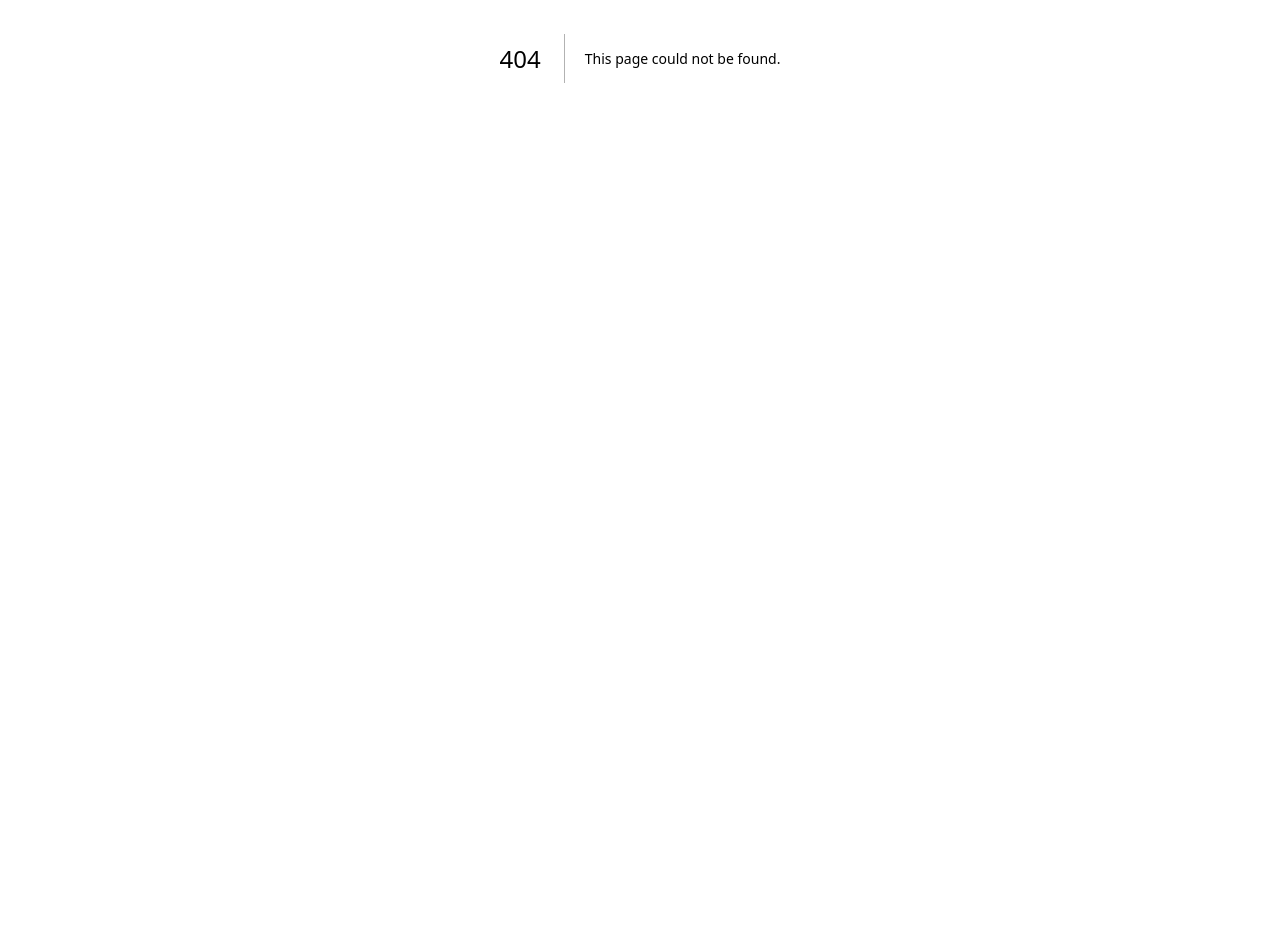
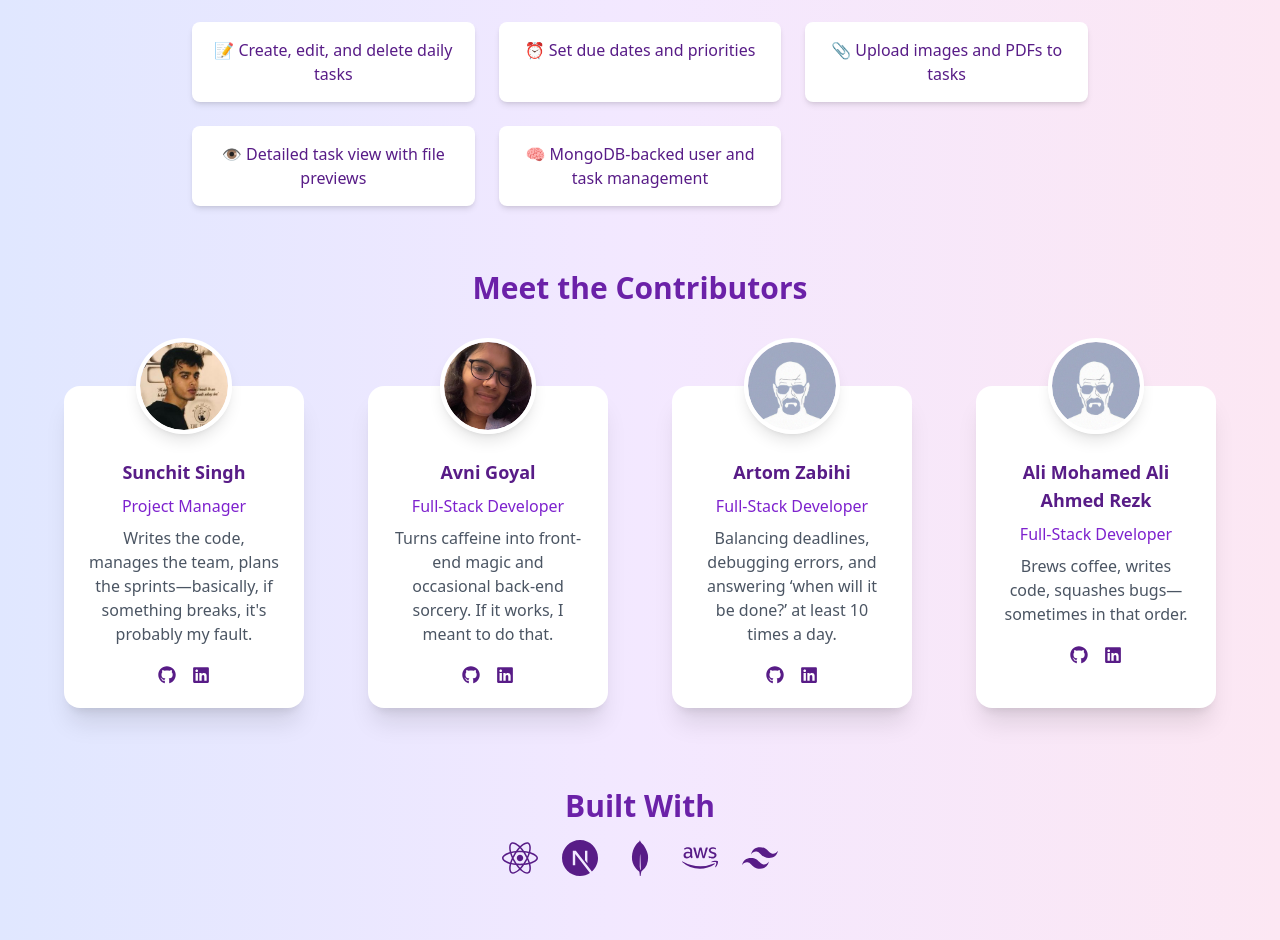
Before and after one commit to sunchit03/productivio, a Next.js app in the folder productivio-frontend-restructured/: page /about in a window 1280 px wide. Before the commit this address had no page. Shown: the part 342-1282 px from the top of the page. Before the commit the page ends 800 px from the top, so only its background shows below. Built offline with nearby package versions, Linux system fonts and the light colour scheme.

Commit message:
Created About page

```diff
--- /dev/null
+++ b/productivio-frontend-restructured/app/about/page.jsx
@@ -0,0 +1,107 @@
+'use client';
+
+import React from 'react';
+import { FaGithub, FaLinkedin, FaReact, FaAws } from 'react-icons/fa';
+import { SiMongodb, SiTailwindcss, SiNextdotjs } from 'react-icons/si';
+import Navbar from '../components/Home/Navbar';
+
+const contributors = [
+  {
+    name: "Sunchit Singh",
+    role: "Project Manager",
+    github: "https://github.com/sunchit03",
+    linkedin: "https://www.linkedin.com/in/sunchit-singh/",
+    avatar: "/assets/sunchitsingh.jpg",
+    description: "Writes the code, manages the team, plans the sprints—basically, if something breaks, it's probably my fault."
+  },
+  {
+    name: "Avni Goyal",
+    role: "Full-Stack Developer",
+    github: "https://github.com/agoyal31",
+    linkedin: "https://www.linkedin.com/in/avni-goyal-586558208/",
+    avatar: "/assets/avni.jpg",
+    description: "Turns caffeine into front-end magic and occasional back-end sorcery. If it works, I meant to do that."
+  },
+  {
+    name: "Artom Zabihi",
+    role: "Full-Stack Developer",
+    github: "https://github.com/Artomking",
+    linkedin: "https://www.linkedin.com/in/artom-zabihi/",
+    avatar: "/assets/default-avatar.jpg",
+    description: "Balancing deadlines, debugging errors, and answering ‘when will it be done?’ at least 10 times a day."
+  },
+  {
+    name: "Ali Mohamed Ali Ahmed Rezk",
+    role: "Full-Stack Developer",
+    github: "https://github.com/arezk11",
+    linkedin: "https://linkedin.com/in/eveadams",
+    avatar: "/assets/default-avatar.jpg",
+    description: "Brews coffee, writes code, squashes bugs—sometimes in that order."
+  },
+//   {
+//     name: "Ankit Thapar",
+//     role: "Full-Stack Developer",
+//     github: "https://github.com/Ankit16727",
+//     linkedin: "https://www.linkedin.com/in/ankit-thapar-417873275/",
+//     avatar: "/assets/default-avatar.jpg",
+//     description: "Does nothing but listen while you solve your own problems. Occasionally types."
+//   },
+];
+
+export default function AboutPage() {
+  return (
+    <>
+    <Navbar />
+    <section className="bg-gradient-to-r from-indigo-100 via-purple-100 to-pink-100 py-16 px-6">
+      <div className="max-w-6xl mx-auto text-gray-800">
+        <h1 className="text-5xl font-extrabold text-purple-900 mb-6 text-center decoration-4">About Productivio</h1>
+        <p className="text-center text-purple-900 text-lg mb-12 max-w-3xl mx-auto">
+          Productivio is a modern task management app inspired by TickTick. It's built to help you stay organized, productive, and on top of your goals with ease.
+        </p>
+
+        <section className="mb-16">
+          <h2 className="text-3xl font-semibold mb-6 text-purple-800 text-center">Key Features</h2>
+          <div className="grid xxl:grid-cols-3 lg:grid-cols-2 md:grid-cols-2 sm:grid-cols-1 gap-6 max-w-4xl mx-auto text-purple-900 text-center">
+            <div className="bg-white rounded-lg p-4 shadow-md">📝 Create, edit, and delete daily tasks</div>
+            <div className="bg-white rounded-lg p-4 shadow-md">⏰ Set due dates and priorities</div>
+            <div className="bg-white rounded-lg p-4 shadow-md">📎 Upload images and PDFs to tasks</div>
+            <div className="bg-white rounded-lg p-4 shadow-md">👁️ Detailed task view with file previews</div>
+            <div className="bg-white rounded-lg p-4 shadow-md">🧠 MongoDB-backed user and task management</div>
+          </div>
+        </section>
+
+        <section className="mb-20">
+          <h2 className="text-3xl font-semibold mb-20 text-purple-800 text-center">Meet the Contributors</h2>
+          <div className="grid xxl:grid-cols-4 lg:grid-cols-2 md:grid-cols-2 sm:grid-cols-1 gap-16">
+            {contributors.map((person, index) => (
+              <div key={index} className="relative bg-white rounded-2xl shadow-xl pt-16 pb-6 px-6 flex flex-col items-center text-center">
+                <div className="absolute -top-12 w-24 h-24 rounded-full border-4 border-white shadow-lg overflow-hidden">
+                  <img src={person.avatar} alt={person.name} className="w-full h-full object-cover rounded-full" />
+                </div>
+                <h3 className="text-lg font-bold text-purple-900 mb-2 mt-2">{person.name}</h3>
+                <p className="text-md text-purple-700 mb-2">{person.role}</p>
+                <p className="text-md text-gray-600 mb-5">{person.description}</p>
+                <div className="flex justify-center space-x-4 text-lg text-blue-600">
+                  <a href={person.github} target="_blank"><FaGithub className='text-purple-900'/></a>
+                  <a href={person.linkedin} target="_blank"><FaLinkedin className='text-purple-900'/></a>
+                </div>
+              </div>
+            ))}
+          </div>
+        </section>
+
+        <section className="text-center">
+          <h2 className="text-3xl font-semibold mb-4 text-purple-800">Built With</h2>
+          <div className="flex flex-wrap justify-center items-center gap-6 text-4xl text-purple-900">
+            <FaReact title="React" />
+            <SiNextdotjs title="Next.js" />
+            <SiMongodb title="MongoDB" />
+            <FaAws title="AWS S3" />
+            <SiTailwindcss title="Tailwind CSS" />
+          </div>
+        </section>
+      </div>
+    </section>
+    </>
+  );
+}
--- a/productivio-frontend-restructured/app/components/Home/Footer.jsx
+++ b/productivio-frontend-restructured/app/components/Home/Footer.jsx
@@ -1,52 +1,19 @@
-// import React from 'react';
-// import styles from '../../styles/Footer.module.css';
-
-// const Footer = () => {
-//   return (
-//     <footer className={`${styles.footer} bg-white py-40`}>
-//       <div className="container mx-auto text-center">
-//         <div className="flex justify-center space-x-8 mb-4">
-//           <a href="#" className="text-purple-800 font-bold hover:text-purple-950">Products</a>
-//           <a href="#" className="text-purple-800 font-bold hover:text-purple-950">Support</a>
-//           <a href="#" className="text-purple-800 font-bold hover:text-purple-950">Resources</a>
-//           <a href="#" className="text-purple-800 font-bold hover:text-purple-950">About</a>
-//         </div>
-//         <p className="text-purple-800 font-bold">&copy; 2025 Productivio. PRJ666 Group6.</p>
-//       </div>
-//     </footer>
-//   );
-// };
-
-// export default Footer;
-
 import React from 'react';
-import { FaLinkedin, FaGithub } from 'react-icons/fa';
+import Link from 'next/link'; // for client-side navigation in Next.js
+import { FaGithub } from 'react-icons/fa';
 
 const Footer = () => {
-  const teamMembers = [
-    { name: "Sunchit Singh", linkedin: "https://www.linkedin.com/in/sunchit-singh/" },
-    { name: "Avni Goyal", linkedin: "https://www.linkedin.com/in/avni-goyal-586558208/" },
-    { name: "Ankit Thapar", linkedin: "https://www.linkedin.com/in/ankit-thapar-417873275/" },
-    { name: "Artom Zabihi", linkedin: "https://www.linkedin.com/in/artom-zabihi/" },
-    { name: "Ali Mohamed Ali Ahmed Rezk", linkedin: "https://linkedin.com/in/eveadams" },
-  ];
-
   return (
     <footer className="bg-purple-900 text-white py-16">
       <div className="container mx-auto text-center px-6">
-        {/* Team Members */}
-        <div className="flex flex-wrap justify-center gap-6 mb-6">
-          {teamMembers.map((member, index) => (
-            <a
-              key={index}
-              href={member.linkedin}
-              target="_blank"
-              rel="noopener noreferrer"
-              className="flex items-center gap-2 text-gray-300 hover:text-white transition"
-            >
-              <FaLinkedin className="text-xl" /> {member.name}
-            </a>
-          ))}
+
+        {/* About Page Link */}
+        <div className="mb-6">
+          <Link href="/about" passHref>
+            <span className="cursor-pointer text-gray-300 hover:text-white transition text-md">
+              Meet the Contributors
+            </span>
+          </Link>
         </div>
 
         {/* GitHub Repo Link */}
@@ -62,7 +29,9 @@ const Footer = () => {
         </div>
 
         {/* Copyright */}
-        <p className="text-gray-200 text-sm">&copy; 2025 Productivio. PRJ666 Group6.</p>
+        <p className="text-gray-200 text-sm">
+          &copy; 2025 Productivio. PRJ666 Group 6.
+        </p>
       </div>
     </footer>
   );
--- a/productivio-frontend-restructured/app/components/Home/Navbar.jsx
+++ b/productivio-frontend-restructured/app/components/Home/Navbar.jsx
@@ -2,17 +2,19 @@
 
 import React from 'react';
 import styles from '../../styles/Navbar.module.css';
-
+import Link from 'next/link';
 const Navbar = () => {
   return (
     <nav className={`${styles.navbar} bg-white shadow-md`}>
       <div className="container mx-auto px-6 flex justify-between items-center h-16">
         <div>
+          <Link href="/">
           <img
             src="/assets/logo.png"  // Place your image in public/assets folder
             alt="logo productivio"
             className='h-14 w-44'>
           </img>
+          </Link>
         </div>
         <ul className="flex space-x-8">
           <li className="text-purple-700 font-bold cursor-pointer hover:text-purple-900">
```
Also changed, not shown: productivio-frontend-restructured/public/assets/avni.jpg (added), productivio-frontend-restructured/public/assets/sunchitsingh.jpg (added).
